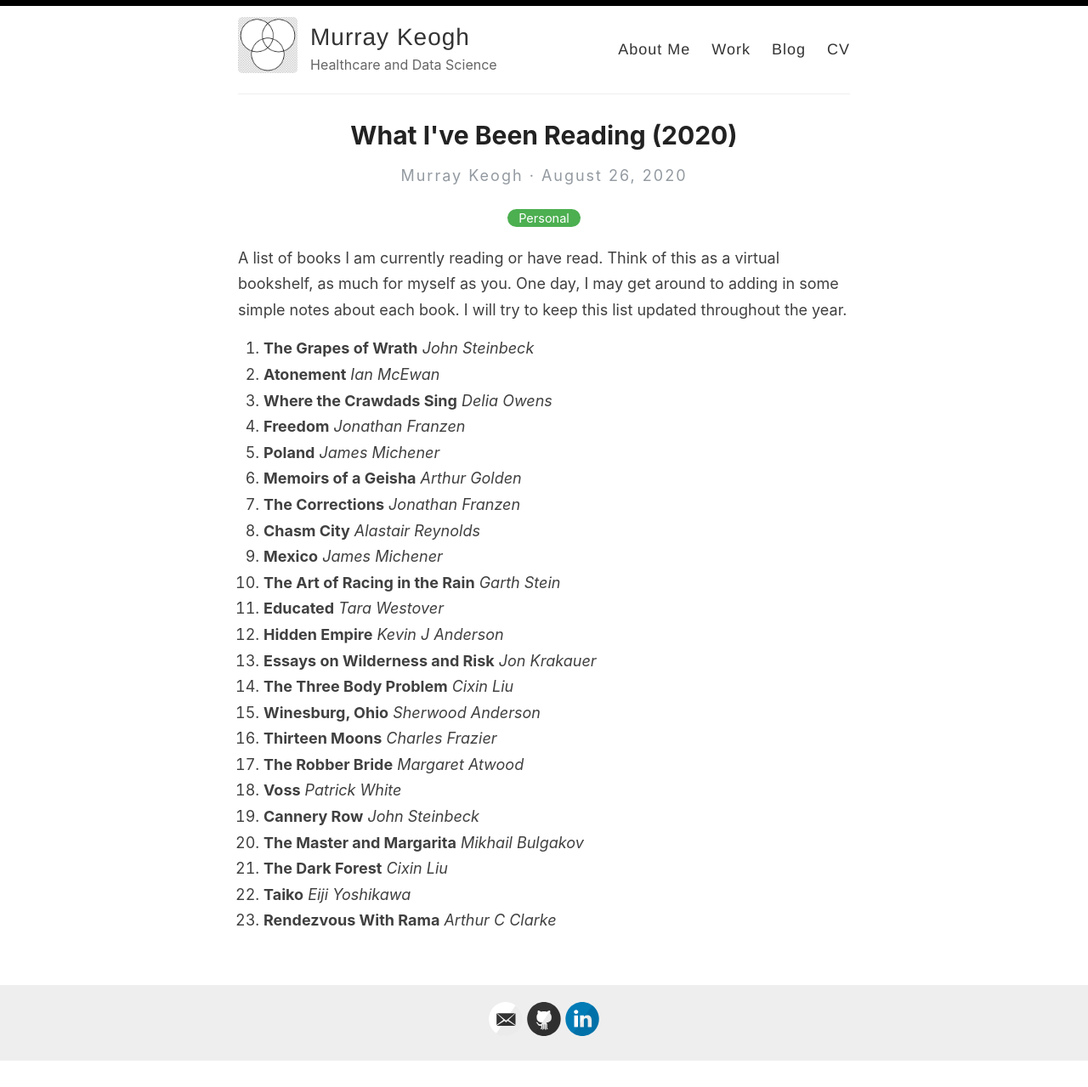
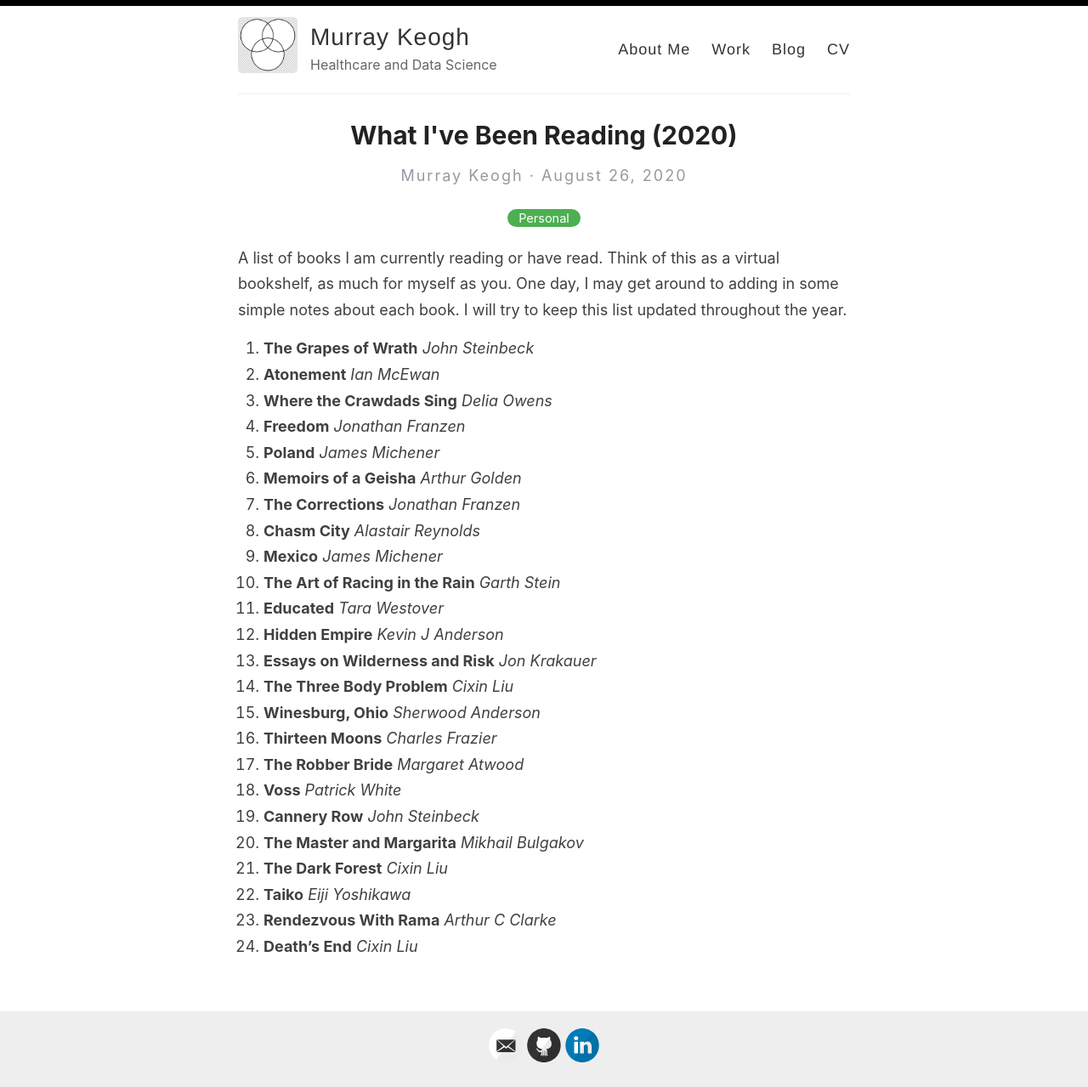
Before and after one commit to Murrkeys/Murrkeys.github.io, a Jekyll site: the page built from _posts/2020-08-26-books.md, in a window 1280 px wide. Shown: the whole page at 85% size. Built offline with Jekyll 4.4.1, drawn with Linux system fonts in a browser that asks for light colours; before the commit the page ends 1249 px from its top, so only the background shows below that.

Commit message:
Update 2020-08-26-books.md

```diff
--- a/_posts/2020-08-26-books.md
+++ b/_posts/2020-08-26-books.md
@@ -28,3 +28,4 @@ A list of books I am currently reading or have read. Think of this as a virtual
 21. **The Dark Forest** *Cixin Liu*
 22. **Taiko** *Eiji Yoshikawa*
 23. **Rendezvous With Rama** *Arthur C Clarke*
+24. **Death's End** *Cixin Liu*
```
